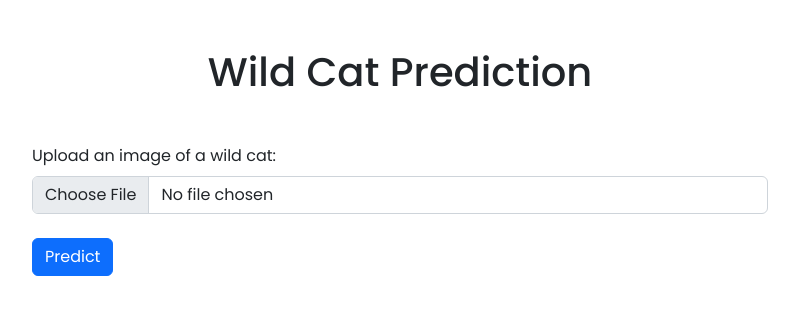
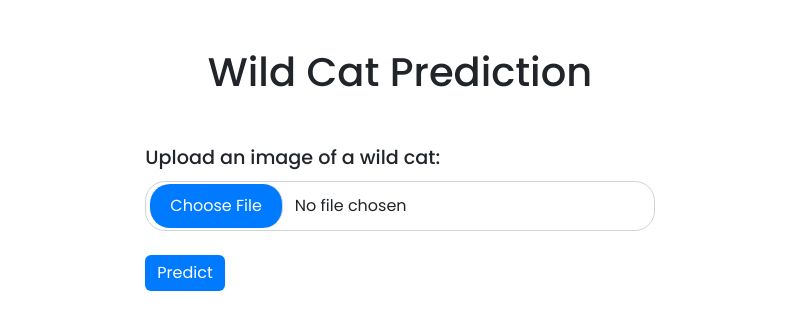
Before and after one commit to Hardvan/LearningGamified, a Flask app: template templates/mlmodel.html in a window 1280 px wide. Shown: the top 330 px of the page, without its empty margins (240-1039 px from the left). Run offline with Flask 2, Linux system fonts and the light colour scheme; the template is opened without the code that fills it, so the values that code supplies are empty.

Commit message:
Style ML website

```diff
--- a/static/css/mlmodel.css
+++ b/static/css/mlmodel.css
@@ -4,3 +4,115 @@
   box-sizing: border-box;
   font-family: "Poppins", sans-serif;
 }
+
+.container {
+  max-width: 800px;
+  margin: 0 auto;
+}
+
+/* Form Styles */
+.form-group label {
+  font-size: 1.2rem;
+  font-weight: 500;
+  margin-bottom: 0.5rem;
+}
+
+.form-control {
+  font-size: 1rem;
+  padding: 0.5rem 1rem;
+}
+
+.btn-primary {
+  background-color: #007bff;
+  border: none;
+}
+
+.btn-primary:hover {
+  background-color: #0069d9;
+}
+
+/* Rounded button */
+.form-control[type="file"] {
+  border-radius: 20px;
+  overflow: hidden;
+}
+
+/* Button text */
+.form-control[type="file"]::-webkit-file-upload-button {
+  background: #007bff;
+  border-radius: 20px;
+  padding: 10px 20px;
+  color: #fff;
+  cursor: pointer;
+}
+
+/* Button hover */
+.form-control[type="file"]:hover::-webkit-file-upload-button {
+  background: #0069d9;
+}
+
+/* Result Styles */
+.mt-5 {
+  margin-top: 2rem;
+}
+
+h2 {
+  font-size: 2rem;
+  font-weight: 600;
+  margin-bottom: 1rem;
+}
+
+.img-thumbnail {
+  max-width: 100%;
+  height: auto;
+  margin-top: 1rem;
+  margin-bottom: 1rem;
+  border: none;
+}
+
+p {
+  font-size: 1.2rem;
+  font-weight: 500;
+  margin-bottom: 1rem;
+}
+
+.btn-success {
+  background-color: #28a745;
+  border: none;
+}
+
+.btn-success:hover {
+  background-color: #218838;
+}
+
+.btn-danger {
+  background-color: #dc3545;
+  border: none;
+}
+
+.btn-danger:hover {
+  background-color: #c82333;
+}
+
+#result {
+  margin-top: 1rem;
+}
+
+/* Responsive Styles */
+@media (max-width: 767px) {
+  .form-group label {
+    font-size: 1rem;
+  }
+
+  .form-control {
+    font-size: 0.9rem;
+  }
+
+  h2 {
+    font-size: 1.5rem;
+  }
+
+  p {
+    font-size: 1rem;
+  }
+}
```
